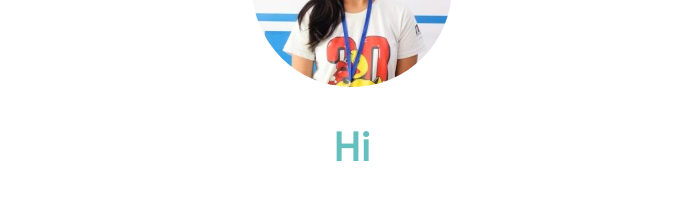
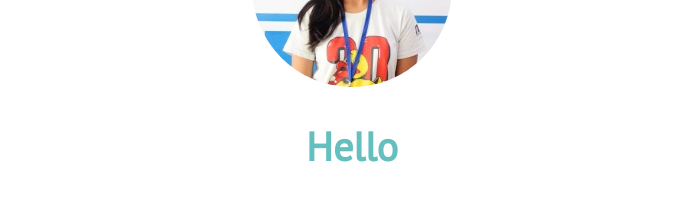
Before and after one commit to dakshita117/cv, a plain HTML site: page index.html in a window 1280 px wide. Shown: the part 960-1162 px from the top of the page, without its empty margins (288-986 px from the left). Drawn offline with Linux system fonts and the light colour scheme.

Commit message:
changed hi to hello

```diff
--- a/index.html
+++ b/index.html
@@ -17,7 +17,7 @@
   <div class="middle-container">
     <div class="profile">
       <img class="profilepic" src="profile.jpg" alt="profile">
-      <h2>Hi</h2>
+      <h2>Hello</h2>
       <p>I am a computer Science Student.</p>
       <p>I like Graphic Designing and Web Development.</p>
     </div>
```
